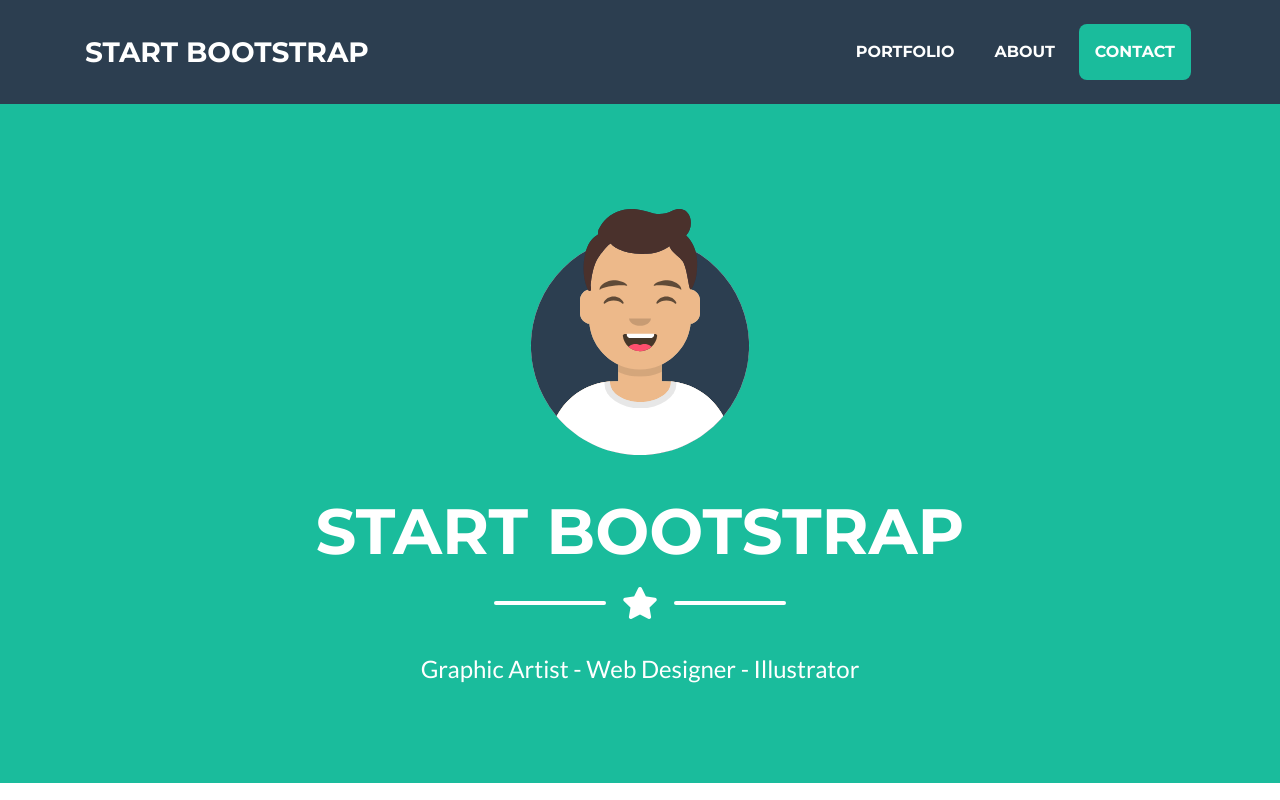
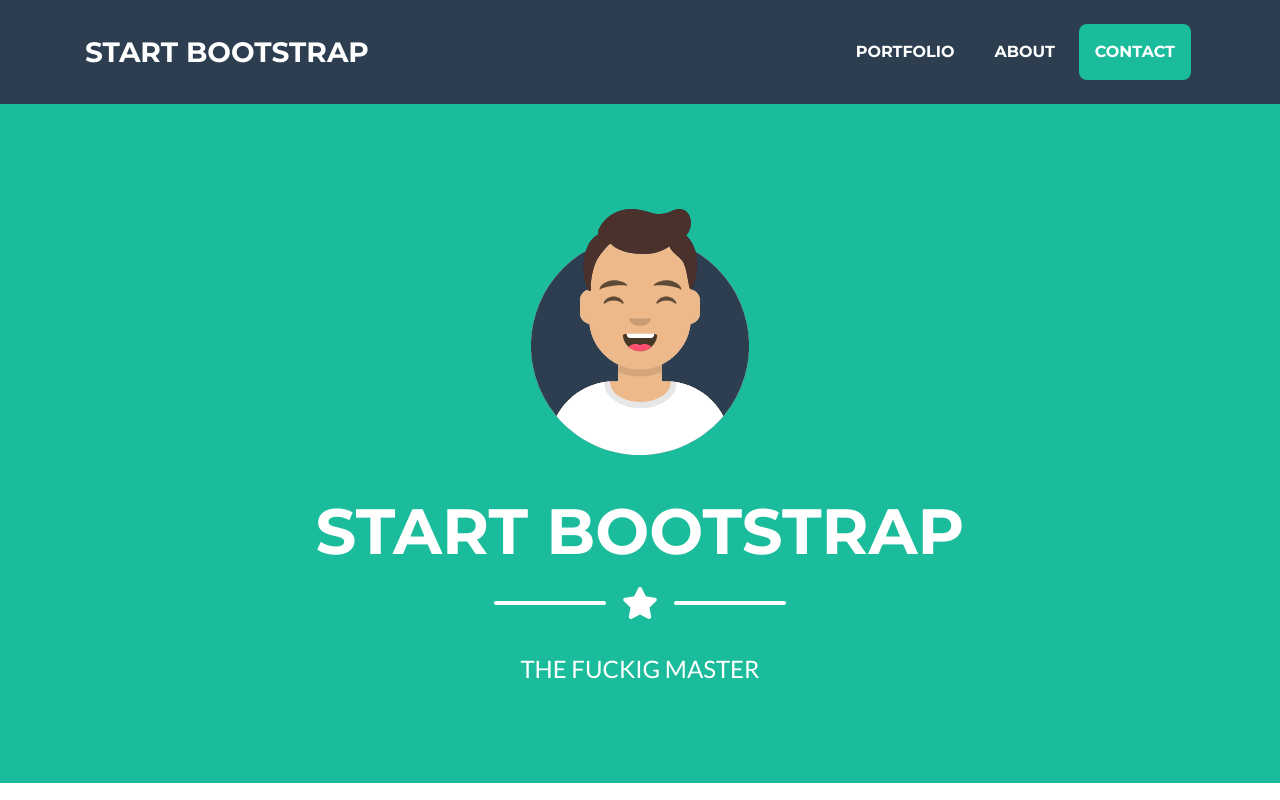
Before and after one commit to josemctonline/josemctonlineRepo, a website with bundled scripts: page index.html in a window 1280 px wide. Shown: the top 800 px of the page. Built offline with nearby package versions, Linux system fonts and the light colour scheme.

Commit message:
Cambio del body
Cambio a fucnkig master

```diff
--- a/index.html
+++ b/index.html
@@ -66,7 +66,7 @@
       </div>
 
       <!-- Masthead Subheading -->
-      <p class="masthead-subheading font-weight-light mb-0">Graphic Artist - Web Designer - Illustrator</p>
+      <p class="masthead-subheading font-weight-light mb-0">THE FUCKIG MASTER</p>
 
     </div>
   </header>
```
